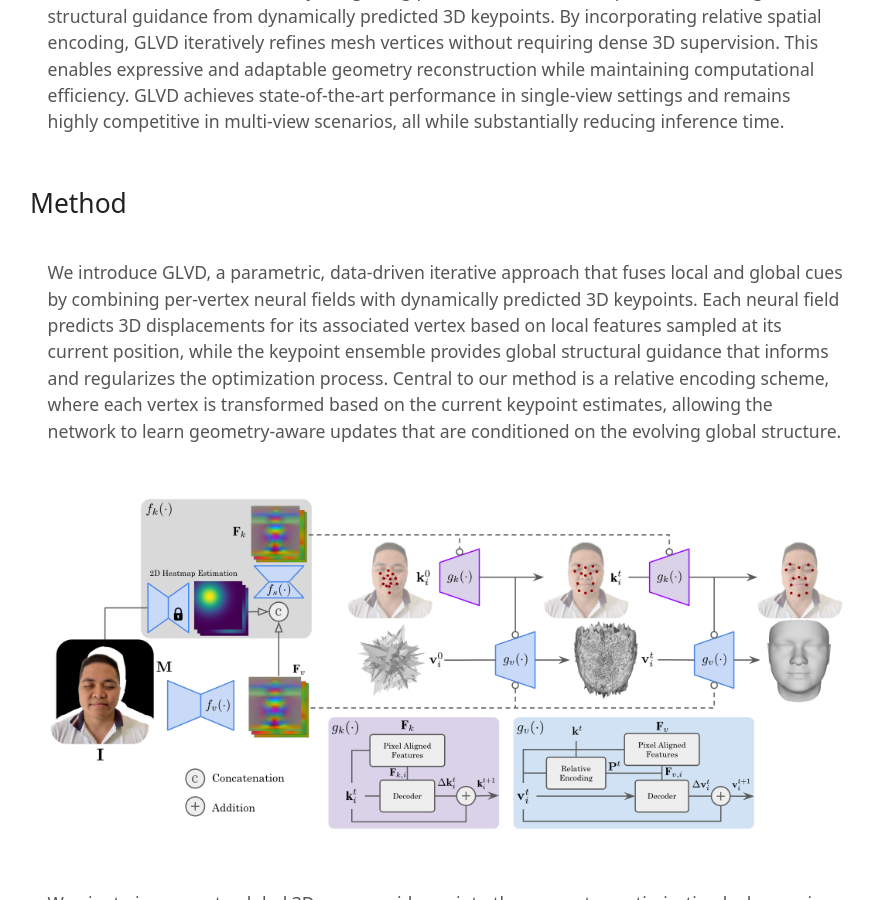
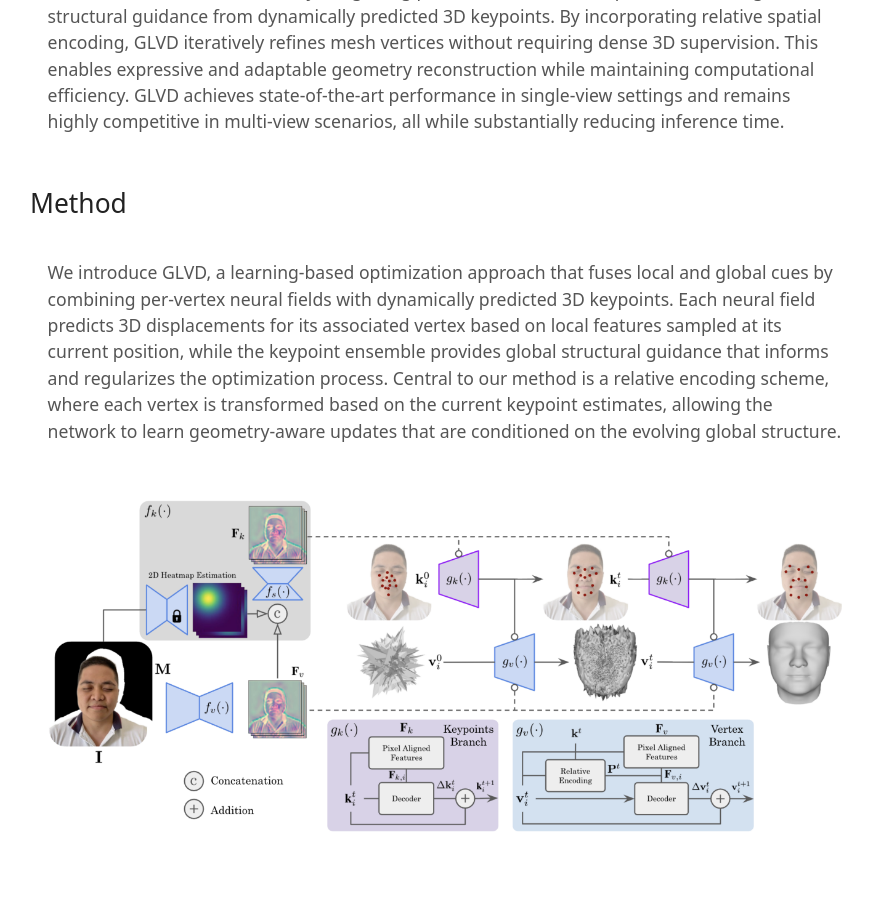
Before and after one commit to CrisalixSA/glvd, a Jekyll site: the page built from index.md, in a window 1280 px wide and 900 px high, scrolled down 998 px. Shown: the whole window, without its empty margins (194-1067 px from the left). Built offline with Jekyll 4.4.1, drawn with Linux system fonts in a browser that asks for light colours; part of the change alters nothing that is shown; some of the changed text lies outside the part shown.

```diff
--- a/_config.yml
+++ b/_config.yml
@@ -1,2 +1,2 @@
-title: "GLVD: Guided Learned Vertex Descent"
-paper_url: "https://example.com"
+title: "GLVD: Guided Learned Vertex Descent (NeurIPS 2025)"
+paper_url: "https://arxiv.org/pdf/2510.06046"
--- a/index.md
+++ b/index.md
@@ -10,7 +10,7 @@ Existing 3D face modeling methods usually depend on 3D Morphable Models, which i
 
 ## Method
 
-We introduce GLVD, a parametric, data-driven iterative approach that fuses local and global cues by combining per-vertex neural fields with dynamically predicted 3D keypoints. Each neural field predicts 3D displacements for its associated vertex based on local features sampled at its current position, while the keypoint ensemble provides global structural guidance that informs and regularizes the optimization process. Central to our method is a relative encoding scheme, where each vertex is transformed based on the current keypoint estimates, allowing the network to learn geometry-aware updates that are conditioned on the evolving global structure.
+We introduce GLVD, a learning-based optimization approach that fuses local and global cues by combining per-vertex neural fields with dynamically predicted 3D keypoints. Each neural field predicts 3D displacements for its associated vertex based on local features sampled at its current position, while the keypoint ensemble provides global structural guidance that informs and regularizes the optimization process. Central to our method is a relative encoding scheme, where each vertex is transformed based on the current keypoint estimates, allowing the network to learn geometry-aware updates that are conditioned on the evolving global structure.
 
 ![](assets/images/method.png)
 
```
Also changed, not shown: assets/images/method.png.
